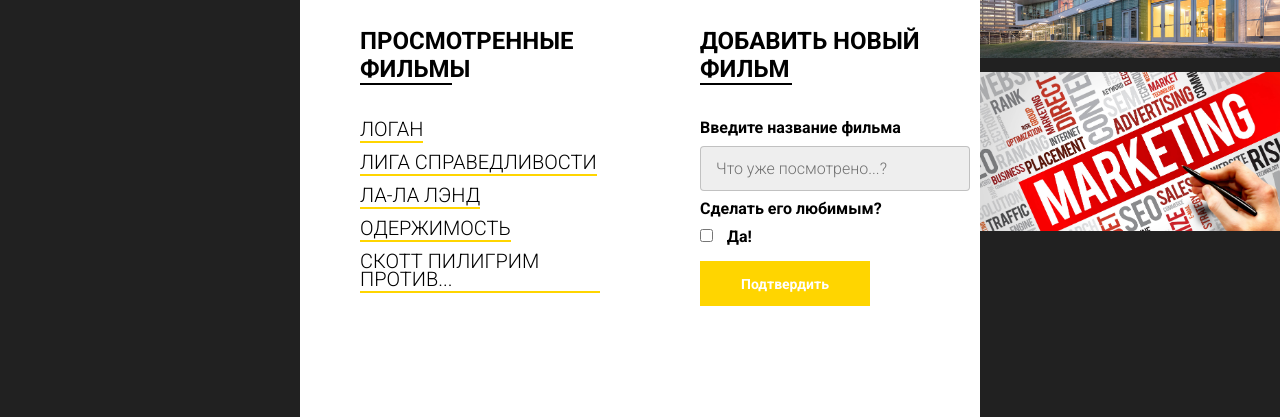
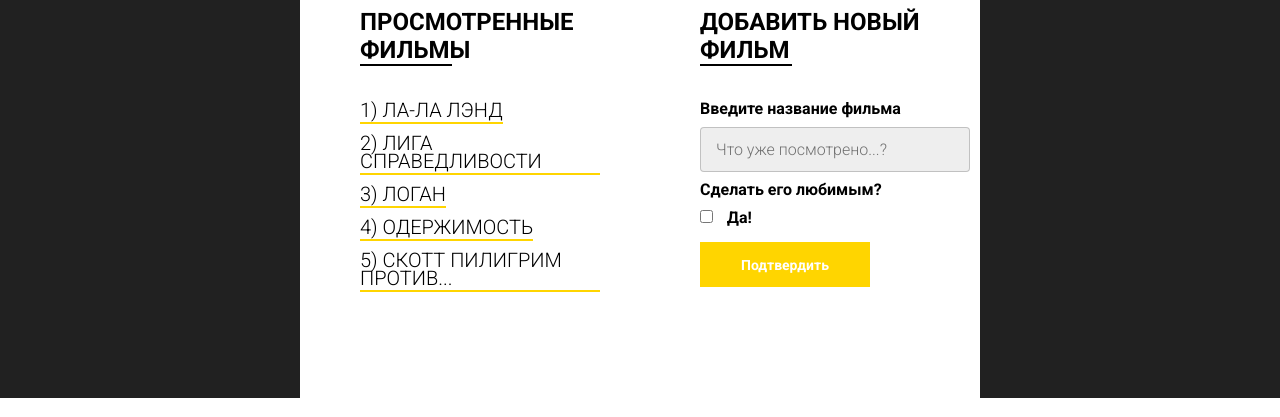
Before and after one commit to PirateGrape/ptactice_task_2, a plain HTML site: page index.html in a window 1280 px wide. Shown: the part 482-899 px from the top of the page. Drawn offline with Linux system fonts and the light colour scheme.

Commit message:
First js practice. Landed almost fine

```diff
--- a/index.html
+++ b/index.html
@@ -11,7 +11,6 @@
 </head>
 
 <body>
-    <p id = "test">TEST</p>
     <header class="header">
         <div class="header__search">
             <form action="#">
@@ -47,7 +46,7 @@
             <div class="promo__interactive">
                 <div>
                     <div class="promo__interactive-title">ПРОСМОТРЕННЫЕ ФИЛЬМЫ</div>
-                    <ul class="promo__interactive-list">
+                    <Ul class="promo__interactive-list">
                         <li class="promo__interactive-item">ЛОГАН
                             <div class="delete"></div>
                         </li>
@@ -63,7 +62,7 @@
                         <li class="promo__interactive-item">СКОТТ ПИЛИГРИМ ПРОТИВ...
                             <div class="delete"></div>
                         </li>
-                    </ul>
+                    </Ul>
                 </div>
                 <div>
                     <form class="add">
@@ -80,7 +79,7 @@
         </div>
         <div class="promo__adv">
             <div class="promo__adv-title">Реклама от спонсоров</div>
-            <img src="img/content_1.jpg" alt="some picture">
+            <img src="img/content_1.jpg" alt="some picture"><
             <img src="img/content_2.jpg" alt="some picture">
             <img src="img/content_3.png" alt="some picture">
         </div>
--- a/js/script.js
+++ b/js/script.js
@@ -23,3 +23,42 @@ const movieDB = {
         "Скотт Пилигрим против..."
     ]
 };
+
+//Задание 1 Удалить все рекламные блоки со страницы (правая часть сайта)
+// const addBlock = document.querySelector('.promo__adv').querySelectorAll('img');
+
+document.querySelectorAll('.promo__adv img').forEach(item => {
+    item.remove();
+});
+
+//Задание 2 Изменить жанр фильма, поменять "комедия" на "драма"
+
+document.getElementsByClassName('promo__genre')[0].textContent = 'Драма';
+
+// Задание 3 Изменить задний фон постера с фильмом на изображение "bg.jpg". Оно лежит в папке img.
+// Реализовать только при помощи JS
+
+document.querySelector('.promo__bg').style.cssText = 'background-image: url(../img/bg.jpg)';
+
+// Задание 4 Список фильмов на странице сформировать на основании данных из этого JS файла.
+// Отсортировать их по алфавиту ооооооооооооооооооооочень костыльно
+
+const dynamicMovies = document.querySelectorAll('.promo__interactive-item'); /*Получил элементы списка*/
+dynamicMovies.forEach((item, it) => {
+    item.textContent = movieDB.movies[it];
+});
+
+
+let testArr = []; /*Скопировал массив для sort()*/
+for(let i = 0; i < dynamicMovies.length; i++) {
+    testArr[i] = dynamicMovies[i].textContent;
+}
+
+testArr.sort(); /*Сделал sort()*/
+
+for(let i = 0; i < dynamicMovies.length; i++) { /*отсортировал список*/
+    dynamicMovies[i].textContent = `${i+1}) ${testArr[i]}`;
+}
+
+//задание 5 Добавить нумерацию выведенных фильмов */
+document.querySelectorAll('.promo__interactive-item')[0].style.cssText = 'list-style: decimal';
```
